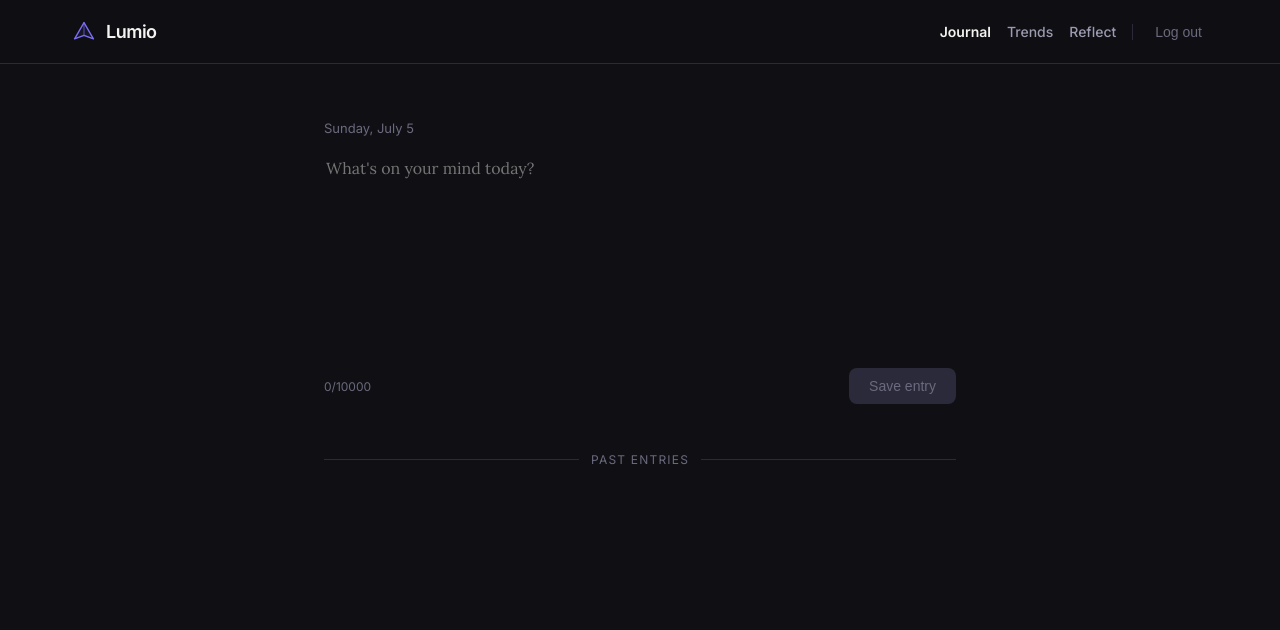
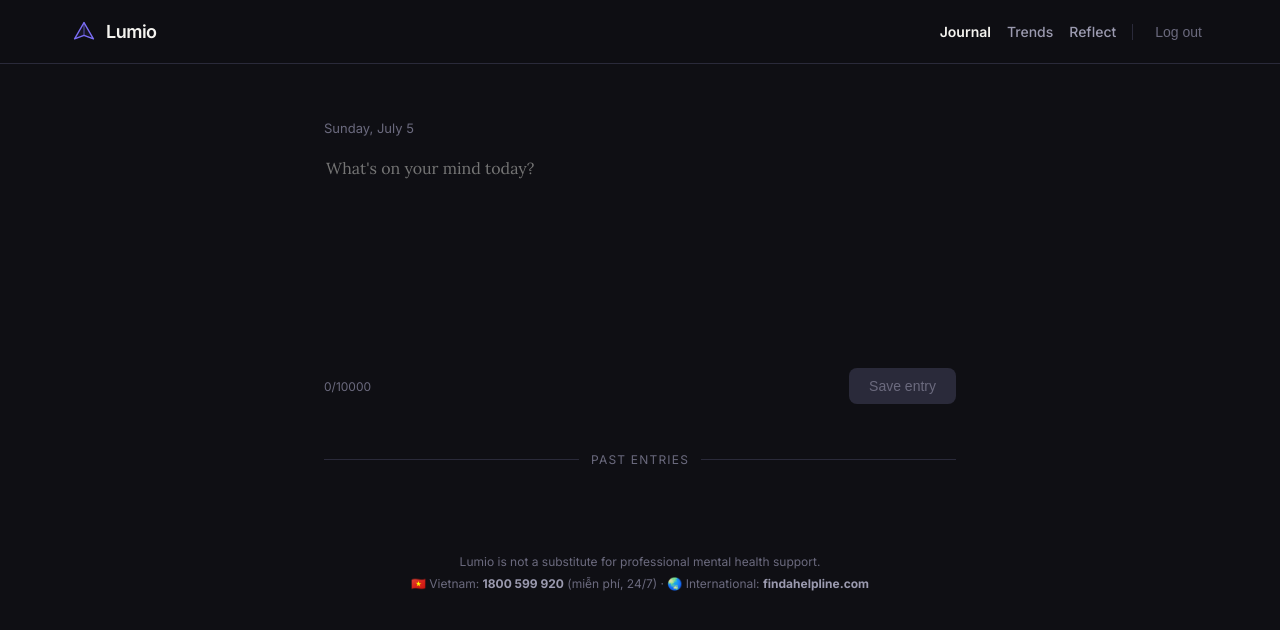
Before and after one commit to speechless29/lumio, a Next.js app: page /journal in a window 1280 px wide. Shown: the top 630 px of the page. Built offline with nearby package versions, Linux system fonts and the light colour scheme; no server answers; sample sign-in values are in the browser's storage.

Commit message:
feat: disclaimer with crisis lines on journal page

```diff
--- a/app/journal/page.js
+++ b/app/journal/page.js
@@ -428,6 +428,30 @@ export default function JournalPage() {
             </div>
           )}
         </div>
+        <div
+          style={{
+            maxWidth: 680,
+            margin: "0 auto",
+            padding: "0 24px 32px",
+            textAlign: "center",
+          }}
+        >
+          <p
+            style={{
+              fontSize: 12,
+              color: "#6B6A7E",
+              lineHeight: 1.8,
+            }}
+          >
+            Lumio is not a substitute for professional mental health support.{" "}
+            <br />
+            🇻🇳 Vietnam:{" "}
+            <strong style={{ color: "#9B9AAF" }}>1800 599 920</strong> (miễn
+            phí, 24/7){" · "}
+            🌏 International:{" "}
+            <strong style={{ color: "#9B9AAF" }}>findahelpline.com</strong>
+          </p>
+        </div>
       </main>
     </div>
   );
```
